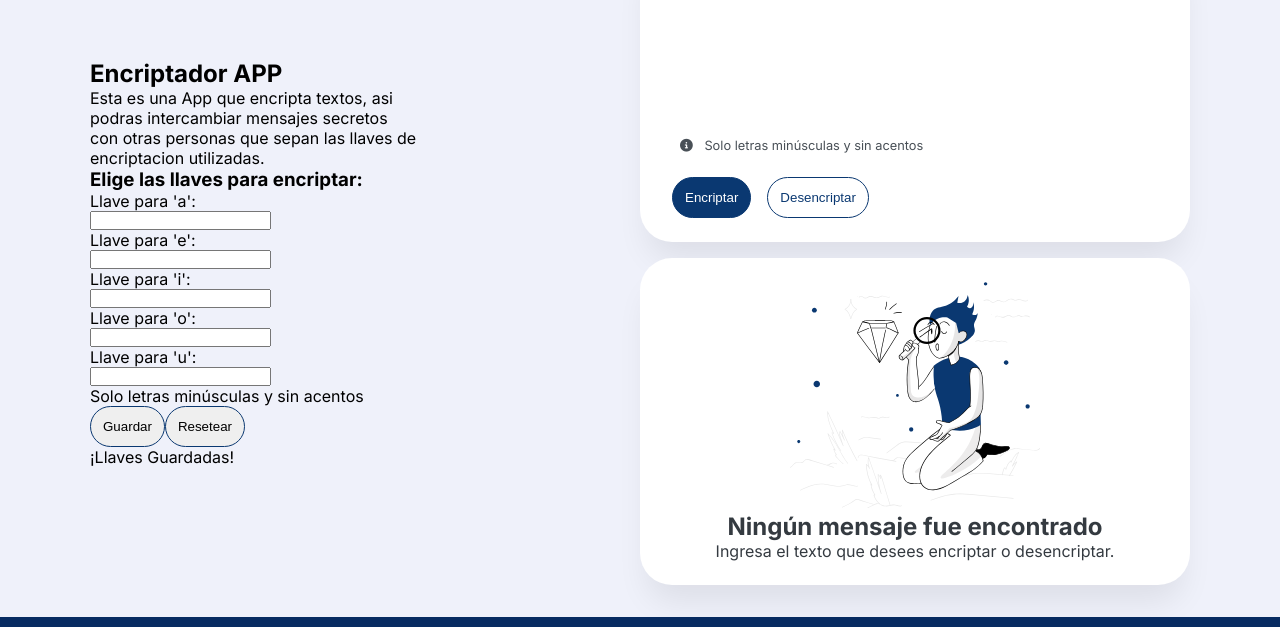
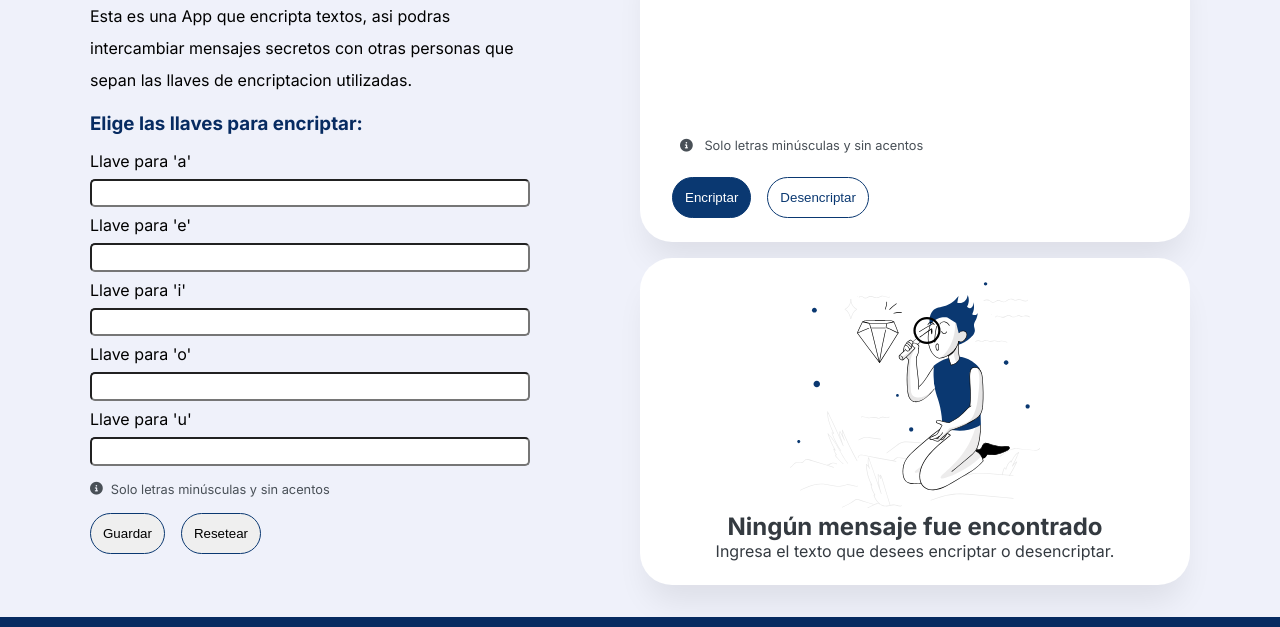
Before and after one commit to guswebdev/encriptador-desencriptador, a plain HTML site: page index.html in a window 1280 px wide. Shown: the part 175-802 px from the top of the page. Drawn offline with Linux system fonts and the light colour scheme.

Commit message:
Actualizacion de los labels

```diff
--- a/css/style.css
+++ b/css/style.css
@@ -64,15 +64,70 @@ main {
 .main-content {
   display: flex;
   flex-direction: column;
-  gap: 4rem;
+  gap: 1rem;
+}
+
+.container-llaves {
+  display: flex;
+  flex-direction: column;
+  gap: 1rem;
+}
+
+.llaves-title{
+  color: var(--color-darkblue-400);
+  font-size: 2rem;
+}
+
+.llaves-description {
+  line-height: 2;
+}
+
+.llaves-title-h3 {
+  color: var(--color-darkblue-400);
 }
 
 .form-llaves * {
   display: block;
 }
 
+.form-llaves {
+  display: flex;
+  flex-direction: column;
+  gap: .5rem;
+}
+
+.form-label span{
+  margin-bottom: .5rem;
+}
+
+.form-input {
+  width: 100%;
+  padding: .3rem;
+  border-radius: 5px;
+}
+
+.form-alert{
+  display: flex;
+  align-items: center;
+  gap: .5rem;
+  margin: .5rem 0;
+  font-size: 0.8rem;
+  color: var(--color-gray-400);
+  transition: all 0.3s;
+  /*
+  visibility: hidden;
+  opacity: 0;
+  */
+}
+
+.form-success{
+  visibility: hidden;
+  opacity: 0;
+}
+
 .form-btns {
   display: flex;
+  gap: 1rem;
 }
 
 .encript {
@@ -242,7 +297,7 @@ main {
   }
 
   .container-llaves {
-    flex-basis: 30%;
+    flex-basis: 40%;
   }
 
   .encript {
--- a/index.html
+++ b/index.html
@@ -42,17 +42,32 @@
             </p>
             <h3 class="llaves-title-h3">Elige las llaves para encriptar:</h3>
             <form action="" class="form-llaves">
-              <label for="" class="form-label">Llave para 'a':</label>
-              <input type="text" class="form-input" />
-              <label for="" class="form-label">Llave para 'e':</label>
-              <input type="text" class="form-input" />
-              <label for="" class="form-label">Llave para 'i':</label>
-              <input type="text" class="form-input" />
-              <label for="" class="form-label">Llave para 'o':</label>
-              <input type="text" class="form-input" />
-              <label for="" class="form-label">Llave para 'u':</label>
-              <input type="text" class="form-input" />
-              <p class="form-alert">Solo letras minúsculas y sin acentos</p>
+              <label for="llaveA" class="form-label" >
+                  <span>Llave para 'a'</span>
+                  <input type="text" class="form-input" id="llaveA"/>
+                </label>
+              <label for="llaveE" class="form-label">
+                  <span>Llave para 'e'</span>
+                  <input type="text" class="form-input" id="llaveE"/>
+                </label>
+              <label for="llaveI" class="form-label">
+                  <span>Llave para 'i'</span>
+                  <input type="text" class="form-input" id="llaveI"/>
+                </label>
+              <label for="llaveO" class="form-label">
+                  <span>Llave para 'o'</span>
+                  <input type="text" class="form-input" id="llaveO"/>
+                </label>
+              <label for="llaveU" class="form-label">
+                  <span>Llave para 'u'</span>
+                  <input type="text" class="form-input" id="llaveU"/>
+                </label>
+
+
+              <p class="form-alert">
+                <i class="fa-solid fa-circle-info"></i>
+                <span>Solo letras minúsculas y sin acentos</span>
+              </p>
               <div class="form-btns">
                 <button class="btn btn-save">Guardar</button>
                 <button class="btn btn-reset">Resetear</button>
```
